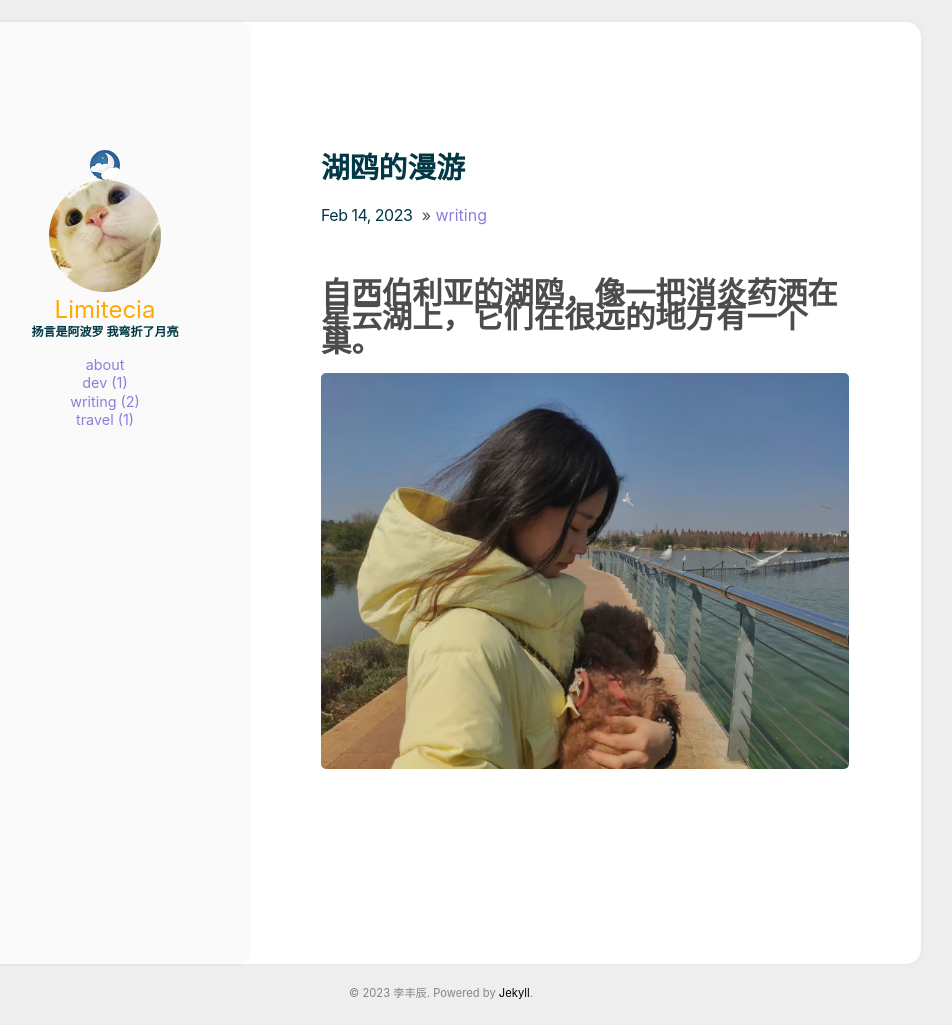
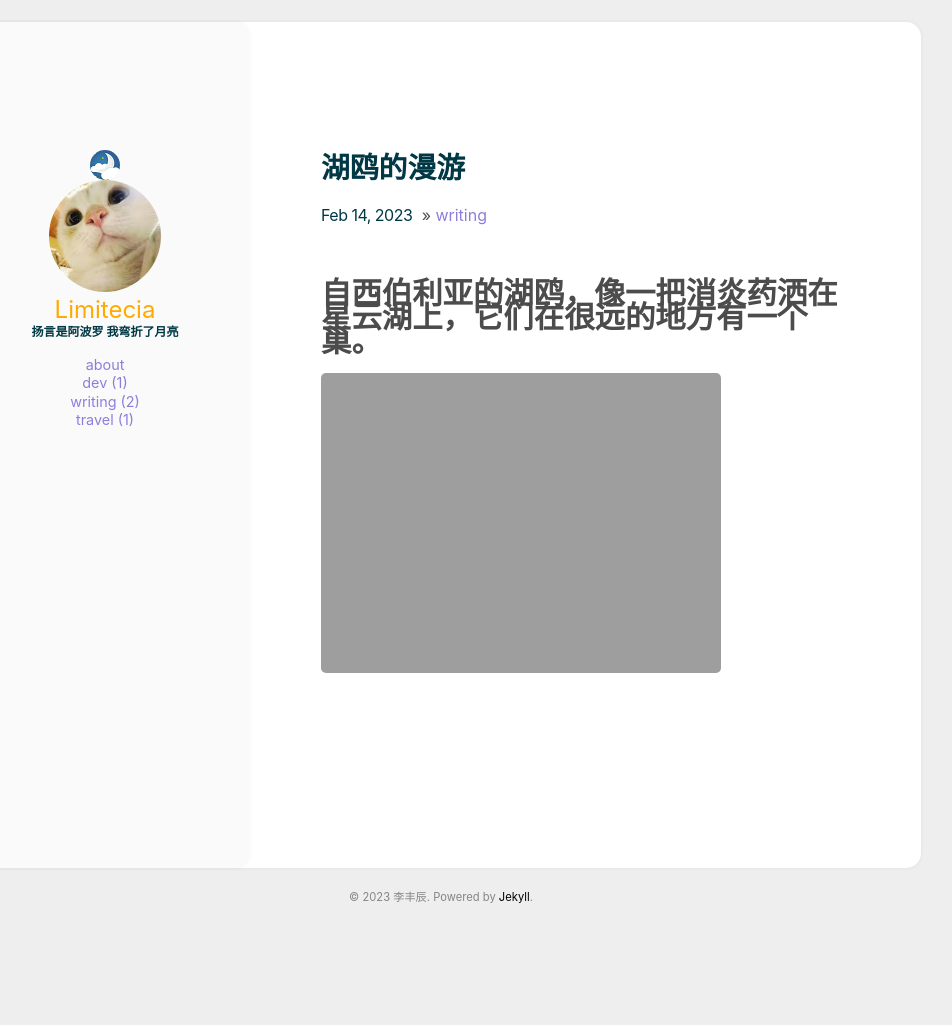
Before and after one commit to Limitecia/Limitecia.github.io, a Jekyll site: the page built from _posts/2023-2-14-湖鸥的漫游.md, in a window 1280 px wide. Shown: the whole page, without its empty margins (199-1151 px from the left). Built offline with Jekyll 4.4.1, drawn with Linux system fonts in a browser that asks for light colours; after the commit the page ends 929 px from its top, so only the background shows below that.

Commit message:
banben1.1

```diff
--- a/_posts/2023-2-14-湖鸥的漫游.md
+++ b/_posts/2023-2-14-湖鸥的漫游.md
@@ -4,4 +4,4 @@ categories: [writing]
 comments: true
 ---
 # 自西伯利亚的湖鸥，像一把消炎药洒在星云湖上，它们在很远的地方有一个巢。
-![小碗和多多](/assets/img/IMG_0526(20230214-155006).jpg)
+![小碗和多多]("/assets/img/IMG_0526(20230214-155006).jpg")
```
